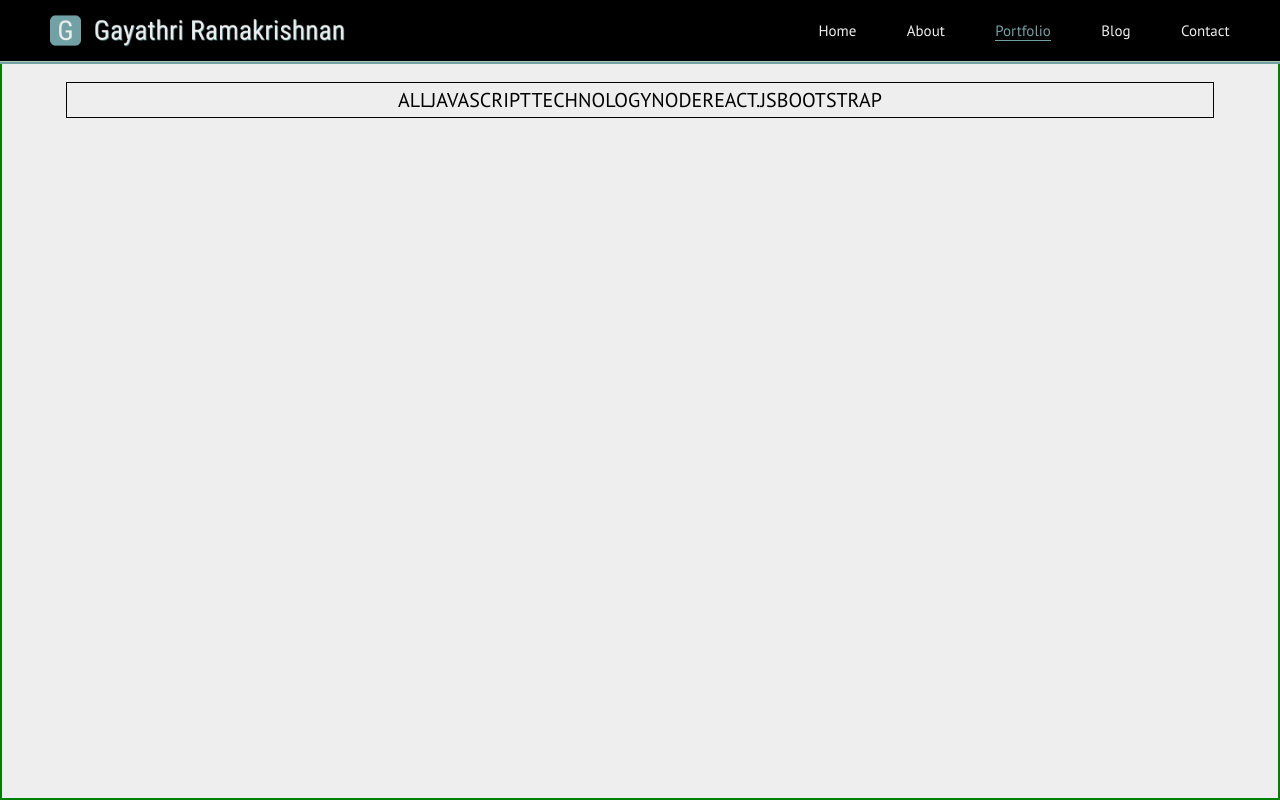
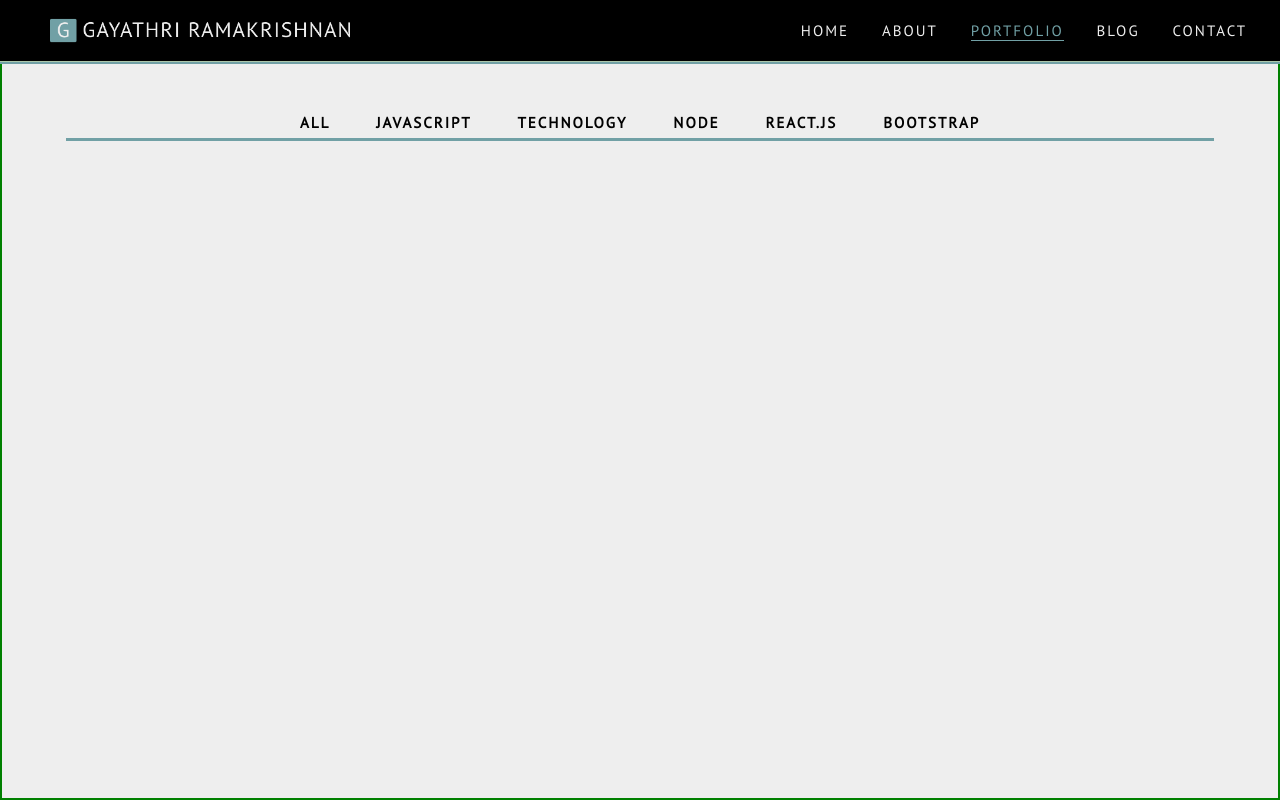
Before and after one commit to G3-Code/g3-portfolio, a React (Create React App) app in the folder client/: page /portfolio in a window 1280 px wide. Built offline with nearby package versions, Linux system fonts and the light colour scheme.

Commit message:
Added the tabs section

```diff
--- a/client/src/components/Nav.js
+++ b/client/src/components/Nav.js
@@ -1,5 +1,5 @@
 import React from "react";
-import ImgLogo from "../assets/navlogo.png";
+import ImgLogo from "../assets/navlogo3x.png";
 import "../style/nav.css";
 import { NavLink } from "react-router-dom";
 
--- a/client/src/components/Portfolio/Tab.js
+++ b/client/src/components/Portfolio/Tab.js
@@ -0,0 +1,7 @@
+import React from "react";
+
+function Tab(props) {
+  return <div className="tab">{props.tab} </div>;
+}
+
+export default Tab;
--- a/client/src/components/Portfolio/Tabs.js
+++ b/client/src/components/Portfolio/Tabs.js
@@ -1,7 +1,14 @@
 import React from "react";
+import Tab from "./Tab";
 
 function Tabs(props) {
-  return <div>{props.tabs}</div>;
+  return (
+    <div className="tabs">
+      {props.tabs.map((tab, index) => (
+        <Tab tab={tab} key={index} selectedTab={props.selectedTab} />
+      ))}
+    </div>
+  );
 }
 
 export default Tabs;
--- a/client/src/style/banner.css
+++ b/client/src/style/banner.css
@@ -16,11 +16,12 @@
   color: #eeeeee;
   top: 40%;
   font-weight: 300;
-  font-size: 4rem;
+  font-size: 3rem;
   display: flex;
   flex-direction: column;
   letter-spacing: 0.2rem;
   line-height: 5rem;
+  text-transform:uppercase;
 }
 .btext {
   margin: 2rem 0px;
@@ -31,6 +32,8 @@
   -webkit-text-fill-color: transparent; */
   display:flex;
   justify-content:center;
+  letter-spacing: .7rem;
+
 }
 .banner-btn {
   text-align: center;
@@ -39,10 +42,10 @@
 .banner-btn button {
   width: 30rem;
   height: 5rem;
-
+text-transform:uppercase;
   background: #eeeeee;
   color: #71a0a5;
-  font-size: 2rem;
+  font-size: 1.5rem;
   letter-spacing: 0.4rem;
 }
 .banner-btn button:hover {
--- a/client/src/style/nav.css
+++ b/client/src/style/nav.css
@@ -43,6 +43,8 @@ nav {
   color: #eeeeee;
   border: 0px solid teal;
   font-size: 1.5rem;
+  letter-spacing: 0.2rem;
+  text-transform: uppercase;
 }
 
 .right a.active {
--- a/client/src/style/portfolio.css
+++ b/client/src/style/portfolio.css
@@ -9,13 +9,26 @@
 }
 
 .tabs-container {
-  margin: 0 5%;
+  margin: 2% 5%;
   width: 90%;
-  height: 5%;
-  border: 1px solid black;
+  height: auto;
+  border-bottom: 3px solid #71a0a5;
   display: flex;
   justify-content: center;
   align-items: center;
-  font-size: 2rem;
+}
+
+.tabs {
+  display: flex;
+  justify-content: center;
+  align-items: center;
+  flex-wrap: wrap;
+  width: 100%;
+}
+.tab {
+  margin: 0.5% 2%;
+  font-size: 1.5rem;
   text-transform: uppercase;
+  letter-spacing: 0.2rem;
+  font-weight: bolder;
 }
```
Also changed, not shown: client/src/assets/navlogo3x.png.
